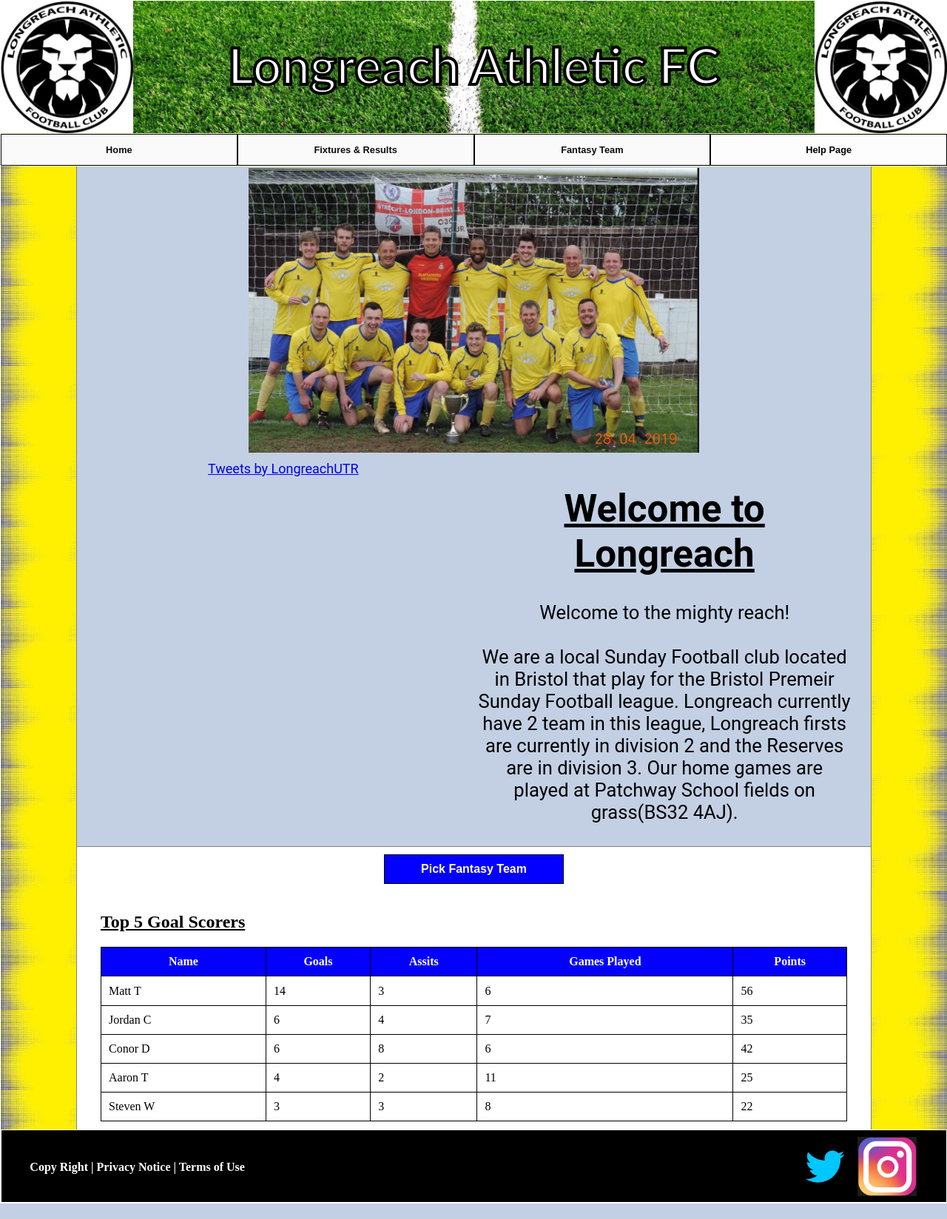
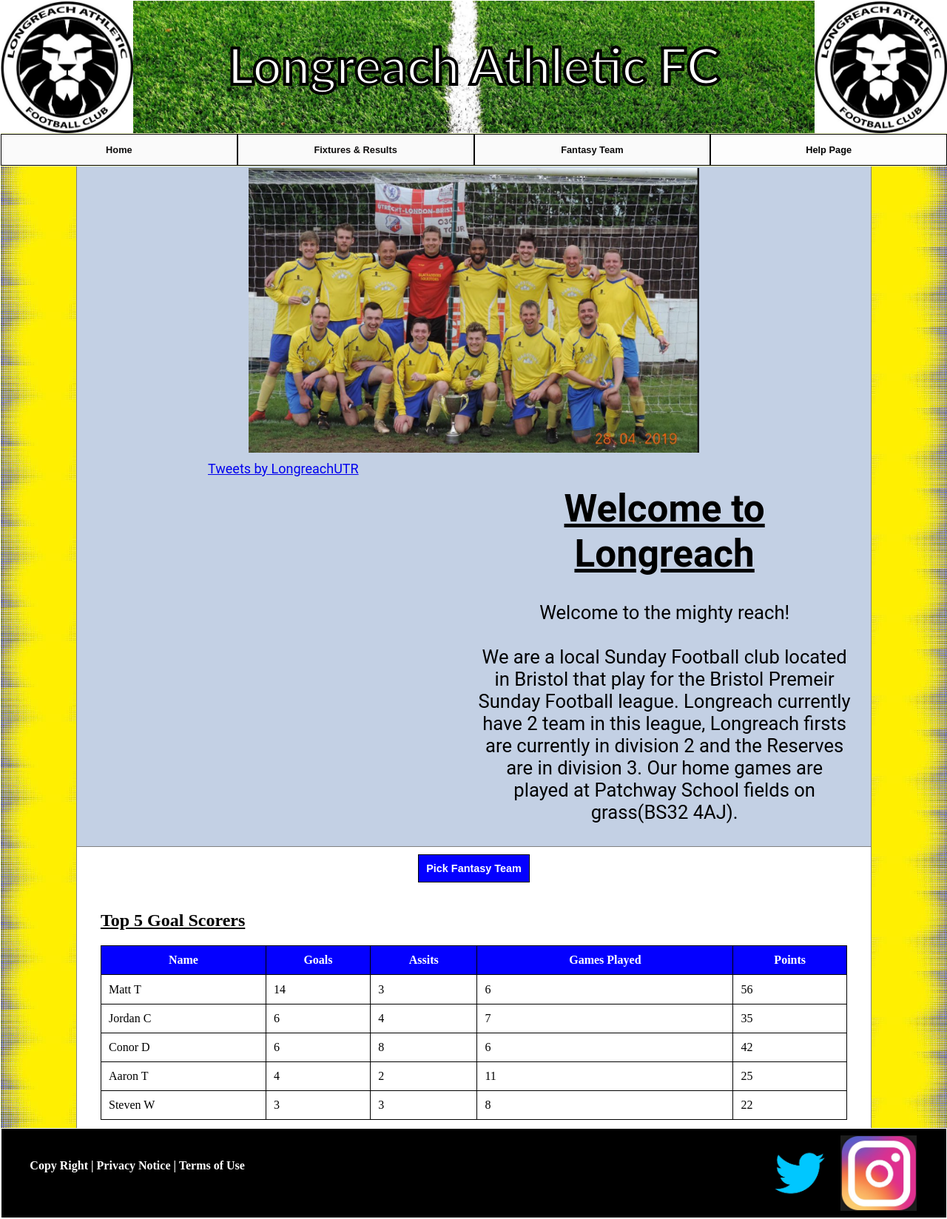
Before and after one commit to carroll4/Longreach_Project, a PHP site: page /home.php in a window 1280 px wide. Shown: the whole page at 74% size. Before the commit the page ends 1627 px from the top, so only its background shows below. Run offline with PHP 8.4, Linux system fonts and the light colour scheme; data comes from the database, SQL or seed files in the repository; some libraries are stand-ins or nearby versions.

Commit message:
footer update

```diff
--- a/longreach/fantasy_team.php
+++ b/longreach/fantasy_team.php
@@ -242,8 +242,8 @@ require_once 'includes/login_view.inc.php';
             </div>
 
             <div class="footer">
-                <a href="https://www.instagram.com/longreach_afc/?hl=en-gb" target="_blank"><img src="Images/insta.jpg" style="float: right; width: 80px; height: 80px; padding: 2px;"></a>
-                <a href="https://twitter.com/longreachutr" target="_blank"><img src="Images/twitter.png" style="float: right; width: 80px; height: 80px; padding: 2px;"></a>
+                <a href="https://www.instagram.com/longreach_afc/?hl=en-gb" target="_blank"><img src="Images/insta.jpg" style="float: right; width: 8vw; height: 8vw; padding: 2px;"></a>
+                <a href="https://twitter.com/longreachutr" target="_blank"><img src="Images/twitter.png" style="float: right; width: 8vw; height: 8vw; padding: 2px;"></a>
                 <br>
                 <p style="float: left;"><b>Copy Right | Privacy Notice | Terms of Use</b></p>
             </div>
--- a/longreach/fixtures.php
+++ b/longreach/fixtures.php
@@ -46,8 +46,8 @@ require_once 'includes/login_view.inc.php';
             </div>
 
             <div class="footer">
-                <a href="https://www.instagram.com/longreach_afc/?hl=en-gb" target="_blank"><img src="Images/insta.jpg" style="float: right; width: 80px; height: 80px; padding: 2px;"></a>
-                <a href="https://twitter.com/longreachutr" target="_blank"><img src="Images/twitter.png" style="float: right; width: 80px; height: 80px; padding: 2px;"></a>
+                <a href="https://www.instagram.com/longreach_afc/?hl=en-gb" target="_blank"><img src="Images/insta.jpg" style="float: right; width: 8vw; height: 8vw; padding: 2px;"></a>
+                <a href="https://twitter.com/longreachutr" target="_blank"><img src="Images/twitter.png" style="float: right; width: 8vw; height: 8vw; padding: 2px;"></a>
                 <br>
                 <p style="float: left;"><b>Copy Right | Privacy Notice | Terms of Use</b></p>
             </div>
--- a/longreach/help.php
+++ b/longreach/help.php
@@ -28,8 +28,8 @@ require_once 'includes/login_view.inc.php';
             </div></div>
 
             <div class="footer">
-                <a href="https://www.instagram.com/longreach_afc/?hl=en-gb" target="_blank"><img src="Images/insta.jpg" style="float: right; width: 80px; height: 80px; padding: 2px;"></a>
-                <a href="https://twitter.com/longreachutr" target="_blank"><img src="Images/twitter.png" style="float: right; width: 80px; height: 80px; padding: 2px;"></a>
+                <a href="https://www.instagram.com/longreach_afc/?hl=en-gb" target="_blank"><img src="Images/insta.jpg" style="float: right; width: 8vw; height: 8vw; padding: 2px;"></a>
+                <a href="https://twitter.com/longreachutr" target="_blank"><img src="Images/twitter.png" style="float: right; width: 8vw; height: 8vw; padding: 2px;"></a>
                 <br>
                 <p style="float: left;"><b>Copy Right | Privacy Notice | Terms of Use</b></p>
             </div>
--- a/longreach/home.php
+++ b/longreach/home.php
@@ -66,8 +66,8 @@ require_once 'includes/login_view.inc.php';
             </div>
 
             <div class="footer">
-                <a href="https://www.instagram.com/longreach_afc/?hl=en-gb" target="_blank"><img src="Images/insta.jpg" style="float: right; width: 80px; height: 80px; padding: 2px;"></a>
-                <a href="https://twitter.com/longreachutr" target="_blank"><img src="Images/twitter.png" style="float: right; width: 80px; height: 80px; padding: 2px;"></a>
+                <a href="https://www.instagram.com/longreach_afc/?hl=en-gb" target="_blank"><img src="Images/insta.jpg" style="float: right; width: 8vw; height: 8vw; padding: 2px;"></a>
+                <a href="https://twitter.com/longreachutr" target="_blank"><img src="Images/twitter.png" style="float: right; width: 8vw; height: 8vw; padding: 2px;"></a>
                 <br>
                 <p style="float: left;"><b>Copy Right | Privacy Notice | Terms of Use</b></p>
             </div>
--- a/longreach/leaderboard.php
+++ b/longreach/leaderboard.php
@@ -28,8 +28,8 @@ require_once 'includes/login_view.inc.php';
             </div></div>
 
             <div class="footer">
-                <a href="https://www.instagram.com/longreach_afc/?hl=en-gb" target="_blank"><img src="Images/insta.jpg" style="float: right; width: 80px; height: 80px; padding: 2px;"></a>
-                <a href="https://twitter.com/longreachutr" target="_blank"><img src="Images/twitter.png" style="float: right; width: 80px; height: 80px; padding: 2px;"></a>
+                <a href="https://www.instagram.com/longreach_afc/?hl=en-gb" target="_blank"><img src="Images/insta.jpg" style="float: right; width: 8vw; height: 8vw; padding: 2px;"></a>
+                <a href="https://twitter.com/longreachutr" target="_blank"><img src="Images/twitter.png" style="float: right; width: 8vw; height: 8vw; padding: 2px;"></a>
                 <br>
                 <p style="float: left;"><b>Copy Right | Privacy Notice | Terms of Use</b></p>
             </div>
--- a/longreach/stats.php
+++ b/longreach/stats.php
@@ -28,8 +28,8 @@ require_once 'includes/login_view.inc.php';
             </div></div>
 
             <div class="footer">
-                <a href="https://www.instagram.com/longreach_afc/?hl=en-gb" target="_blank"><img src="Images/insta.jpg" style="float: right; width: 80px; height: 80px; padding: 2px;"></a>
-                <a href="https://twitter.com/longreachutr" target="_blank"><img src="Images/twitter.png" style="float: right; width: 80px; height: 80px; padding: 2px;"></a>
+                <a href="https://www.instagram.com/longreach_afc/?hl=en-gb" target="_blank"><img src="Images/insta.jpg" style="float: right; width: 8vw; height: 8vw; padding: 2px;"></a>
+                <a href="https://twitter.com/longreachutr" target="_blank"><img src="Images/twitter.png" style="float: right; width: 8vw; height: 8vw; padding: 2px;"></a>
                 <br>
                 <p style="float: left;"><b>Copy Right | Privacy Notice | Terms of Use</b></p>
             </div>
--- a/longreach/stylesheet.css
+++ b/longreach/stylesheet.css
@@ -196,9 +196,9 @@ body {
 .join {
     background-color: rgb(4, 0, 255);
     color: white;
-    width: 24%;
+    width: 15%;
     border: 1px solid black;
-    font-size: 100%;
+    font-size: 90%;
 }
 .join:hover {
     box-shadow: 0 12px 16px 0 rgba(0,0,0,0.24),0 17px 50px 0 rgba(0,0,0,0.19);
```
